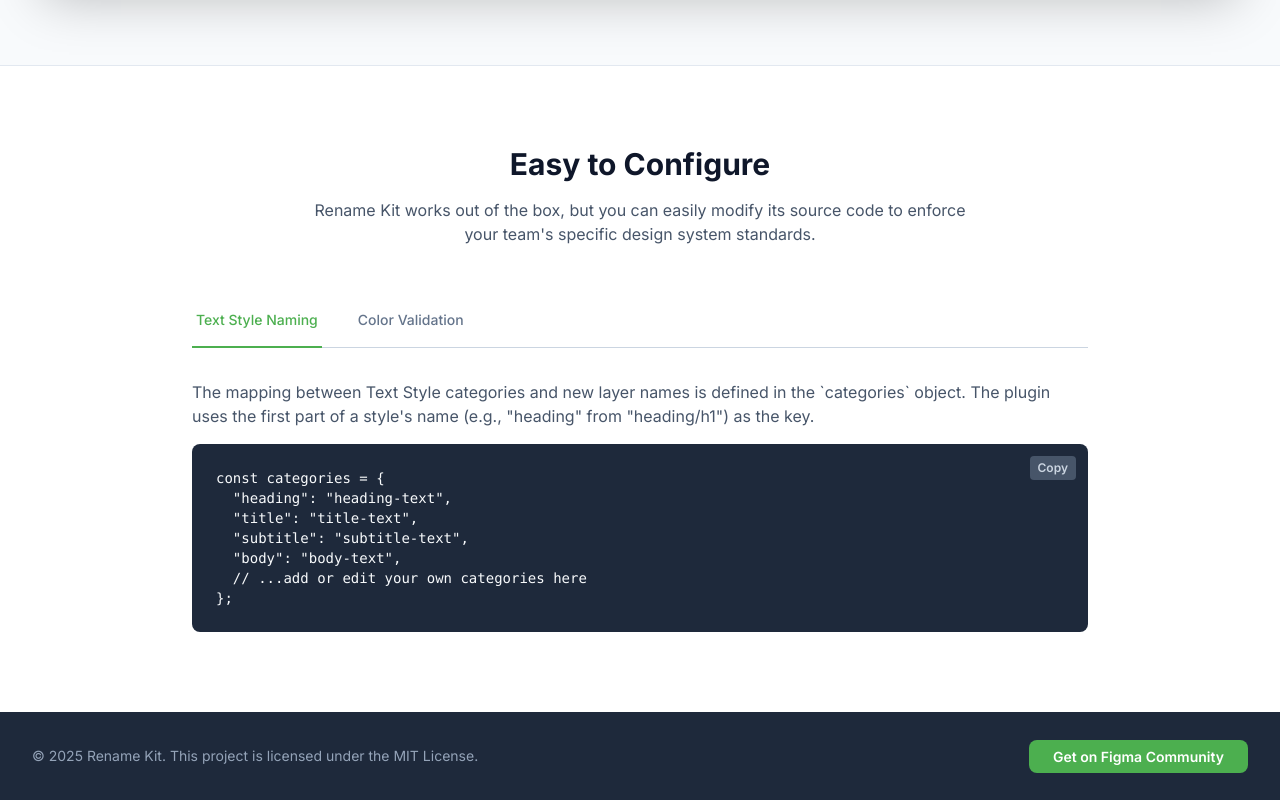
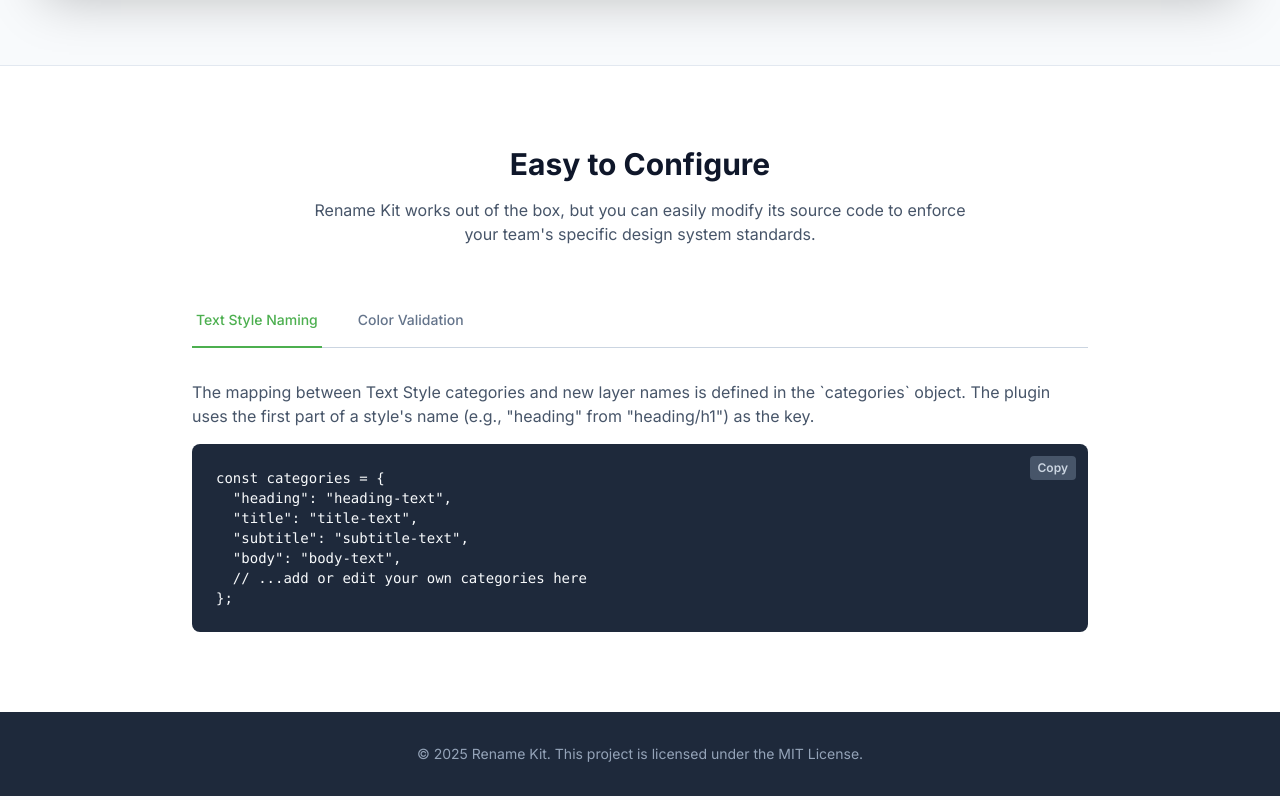
Before and after one commit to enamulkhanbd/justgo-rename-kit, a website: page index.html in a window 1280 px wide. Shown: the part 1909-2709 px from the top of the page. Drawn offline with nearby package versions, Linux system fonts and the light colour scheme.

Commit message:
change index page

```diff
--- a/index.html
+++ b/index.html
@@ -242,11 +242,8 @@
     <!-- Footer -->
     <footer class="bg-slate-800 text-slate-400">
         <div class="container mx-auto px-4 sm:px-6 lg:px-8 py-8">
-            <div class="md:flex md:justify-between items-center text-center md:text-left">
+            <div class="md:text-center">
                 <p class="text-sm">&copy; 2025 Rename Kit. This project is licensed under the MIT License.</p>
-                <div class="mt-4 md:mt-0">
-                    <a href="#" id="cta-button-footer" class="bg-[#4caf4f] text-white px-6 py-2 rounded-lg text-sm font-semibold hover:bg-[#388e3c] transition-all">Get on Figma Community</a>
-                </div>
             </div>
         </div>
     </footer>
```
